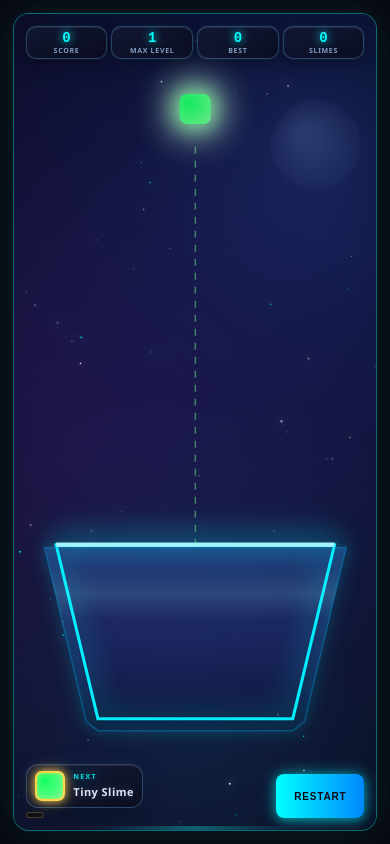
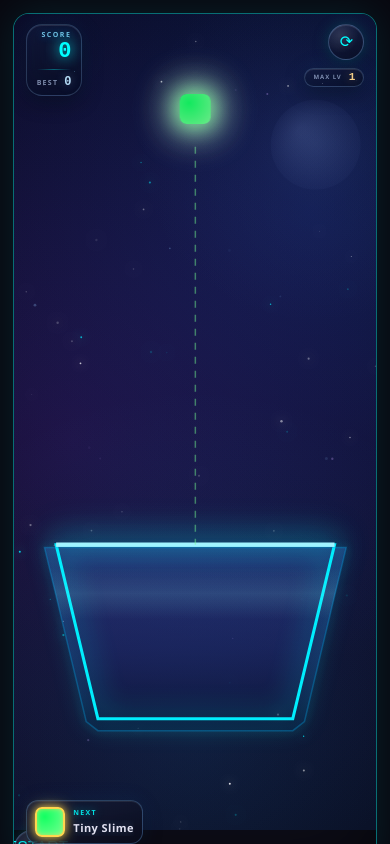
Before and after one commit to Yurashk/slime-cosmo, a website built with Vite: page index.html in a window 390 px wide. Built offline with nearby package versions, Linux system fonts and the light colour scheme.

Commit message:
Planets -10%, sci-fi glass HUD, mobile first-render fix, drop merge labels

```diff
--- a/index.html
+++ b/index.html
@@ -16,22 +16,22 @@
         <div id="drop-zone-indicator" class="drop-zone-indicator"></div>
 
         <div id="hud" class="hud">
-          <div class="hud-row">
-            <div class="hud-item">
-              <span id="score" class="hud-value">0</span>
-              <span class="hud-label">SCORE</span>
+          <div class="hud-left">
+            <div class="glass-panel score-panel">
+              <span class="score-label">SCORE</span>
+              <span id="score" class="score-value">0</span>
+              <i class="panel-line"></i>
+              <div class="best-row">
+                <span class="best-label">BEST</span>
+                <span id="high-score" class="best-value">0</span>
+              </div>
             </div>
-            <div class="hud-item">
-              <span id="max-level" class="hud-value">1</span>
-              <span class="hud-label">MAX LEVEL</span>
-            </div>
-            <div class="hud-item">
-              <span id="high-score" class="hud-value">0</span>
-              <span class="hud-label">BEST</span>
-            </div>
-            <div class="hud-item">
-              <span id="slime-count" class="hud-value">0</span>
-              <span class="hud-label">SLIMES</span>
+          </div>
+          <div class="hud-right">
+            <button id="restart-btn" class="restart-btn">⟳</button>
+            <div class="glass-panel max-panel">
+              <span class="max-label">MAX LV</span>
+              <span id="max-level" class="max-value">1</span>
             </div>
           </div>
         </div>
--- a/src/SlimeConfig.js
+++ b/src/SlimeConfig.js
@@ -168,7 +168,9 @@
 export const SLIME_CONFIGS = Array.from({ length: MAX_SLIME_LEVEL }, (_, i) => {
   const level = i + 1;
   const base = level <= BASE_CONFIGS.length ? { ...BASE_CONFIGS[i] } : makeConfig(level);
-  return { ...base, ...buildVisuals(level) };
+  const cfg = { ...base, ...buildVisuals(level) };
+  if (cfg.isPlanet) cfg.radius = Math.round(cfg.radius * 0.9);
+  return cfg;
 });
 
 export function getSlimeConfig(level) {
--- a/src/main.js
+++ b/src/main.js
@@ -22,7 +22,6 @@
 const scoreEl = document.getElementById('score');
 const maxLevelEl = document.getElementById('max-level');
 const highScoreEl = document.getElementById('high-score');
-const slimeCountEl = document.getElementById('slime-count');
 const nextSlimeDisplay = document.getElementById('next-slime-display');
 const nextSlimeHud = document.getElementById('next-slime-hud');
 const nextSlimeName = document.getElementById('next-slime-name');
@@ -95,6 +94,11 @@
 function init() {
   updateCanvasRect();
   window.addEventListener('resize', updateCanvasRect);
+  window.addEventListener('load', updateCanvasRect);
+  if (window.visualViewport) {
+    window.visualViewport.addEventListener('resize', updateCanvasRect);
+  }
+  requestAnimationFrame(updateCanvasRect);
 
   engine = Engine.create();
   engine.world.gravity.y = 0.9;
@@ -119,7 +123,12 @@
 }
 
 function updateCanvasRect() {
-  canvasRect = canvas.getBoundingClientRect();
+  const rect = canvas.getBoundingClientRect();
+  if (!rect || rect.width < 2 || rect.height < 2) {
+    requestAnimationFrame(() => setTimeout(updateCanvasRect, 16));
+    return;
+  }
+  canvasRect = rect;
   dpr = Math.min(window.devicePixelRatio || 1, 2);
   layoutScale = Math.max(0.58, Math.min(1, canvasRect.width / 640));
   canvas.width = canvasRect.width * dpr;
@@ -698,7 +707,6 @@
     color2: config.color,
     radius: config.radius * layoutScale,
     maxLevel: config.level,
-    name: config.name || null,
     time: 0,
     duration: 400,
     particles: [],
@@ -761,7 +769,6 @@
 function updateUI() {
   scoreEl.textContent = score.toLocaleString();
   maxLevelEl.textContent = maxLevelReached;
-  slimeCountEl.textContent = slimes.length;
   if (collectionLabel) {
     const cname = getCollectionName(maxLevelReached);
     collectionLabel.textContent = cname || '';
@@ -1253,19 +1260,6 @@
       ctx.shadowColor = p.color;
       ctx.shadowBlur = 8;
       ctx.fill();
-    }
-
-    if (effect.name) {
-      ctx.save();
-      const labelAlpha = effect.shockwave.alpha;
-      ctx.globalAlpha = labelAlpha * 0.95;
-      ctx.fillStyle = '#ffffff';
-      ctx.shadowColor = effect.color;
-      ctx.shadowBlur = 12;
-      ctx.font = `italic ${Math.max(14, Math.round(effect.radius * 0.42))}px "Pix Mono", "Segoe UI", system-ui, sans-serif`;
-      ctx.textAlign = 'center';
-      ctx.fillText(effect.name, effect.x, effect.y - effect.radius * effect.flash.scale - 7);
-      ctx.restore();
     }
 
     ctx.restore();
--- a/style.css
+++ b/style.css
@@ -136,52 +136,158 @@
 
 .hud {
   position: absolute;
-  top: calc(12px + env(safe-area-inset-top));
+  top: calc(10px + env(safe-area-inset-top));
   left: calc(12px + env(safe-area-inset-left));
   right: calc(12px + env(safe-area-inset-right));
   z-index: 5;
   pointer-events: none;
-}
-
-.hud-row {
   display: flex;
   justify-content: space-between;
+  align-items: flex-start;
   gap: 8px;
 }
 
-.hud-item {
+.glass-panel {
+  position: relative;
+  background:
+    radial-gradient(1px 1px at 78% 18%, rgba(255, 255, 255, 0.5), transparent 60%),
+    radial-gradient(1px 1px at 88% 66%, rgba(140, 220, 255, 0.55), transparent 60%),
+    radial-gradient(1px 1px at 30% 86%, rgba(255, 255, 255, 0.35), transparent 60%),
+    linear-gradient(160deg, rgba(22, 30, 64, 0.6), rgba(9, 11, 28, 0.66));
+  border: 1px solid rgba(140, 200, 255, 0.22);
+  border-radius: 16px;
+  box-shadow:
+    inset 0 1px 0 rgba(255, 255, 255, 0.1),
+    inset 0 -8px 18px rgba(0, 20, 60, 0.25),
+    0 6px 20px rgba(0, 0, 0, 0.45),
+    0 0 22px rgba(60, 150, 255, 0.12);
+  backdrop-filter: blur(10px);
+}
+
+.score-panel {
   display: flex;
   flex-direction: column;
-  align-items: center;
-  gap: 2px;
-  padding: 6px 10px;
-  background: linear-gradient(160deg, rgba(20, 26, 52, 0.72), rgba(10, 12, 28, 0.82));
-  border: 1px solid rgba(120, 190, 255, 0.28);
-  border-radius: 10px;
-  box-shadow:
-    0 0 0 1px rgba(0, 255, 255, 0.05),
-    inset 0 1px 0 rgba(255, 255, 255, 0.08),
-    0 4px 14px rgba(0, 0, 0, 0.35);
-  backdrop-filter: blur(8px);
-  min-width: 70px;
-  flex: 1;
+  align-items: flex-end;
+  padding: 8px 14px 9px;
 }
 
-.hud-value {
-  font-size: clamp(16px, 3vw, 22px);
+.score-label {
+  align-self: flex-end;
+  font-size: clamp(7px, 1.2vw, 9px);
   font-weight: 700;
+  letter-spacing: 0.22em;
+  text-transform: uppercase;
+  color: rgba(130, 220, 255, 0.85);
+  text-shadow: 0 0 8px rgba(0, 200, 255, 0.45);
+  line-height: 1;
+  margin-bottom: 3px;
+}
+
+.score-value {
+  font-size: clamp(22px, 4.5vw, 32px);
+  font-weight: 800;
   font-family: 'Courier New', monospace;
   color: var(--neon-cyan);
-  text-shadow: 0 0 10px var(--neon-cyan);
+  text-shadow: 0 0 14px var(--neon-cyan), 0 0 40px rgba(0, 255, 255, 0.4);
   line-height: 1;
 }
 
-.hud-label {
+.panel-line {
+  display: block;
+  height: 1px;
+  width: 100%;
+  margin: 6px 0;
+  background: linear-gradient(90deg, transparent, rgba(0, 255, 255, 0.35), transparent);
+}
+
+.best-row {
+  display: flex;
+  align-items: baseline;
+  justify-content: flex-end;
+  gap: 6px;
+}
+
+.best-label {
   font-size: clamp(7px, 1.2vw, 9px);
-  font-weight: 600;
-  letter-spacing: 0.1em;
+  font-weight: 700;
+  letter-spacing: 0.18em;
   text-transform: uppercase;
-  color: rgba(170, 200, 240, 0.75);
+  color: rgba(200, 220, 255, 0.6);
+}
+
+.best-value {
+  font-size: clamp(12px, 2.2vw, 16px);
+  font-weight: 700;
+  font-family: 'Courier New', monospace;
+  color: rgba(190, 230, 255, 0.95);
+  text-shadow: 0 0 10px rgba(140, 200, 255, 0.4);
+  line-height: 1;
+}
+
+.hud-right {
+  display: flex;
+  flex-direction: column;
+  align-items: flex-end;
+  gap: 8px;
+}
+
+.restart-btn {
+  pointer-events: auto;
+  width: 40px;
+  height: 40px;
+  border-radius: 50%;
+  display: flex;
+  align-items: center;
+  justify-content: center;
+  font-size: 18px;
+  color: var(--neon-cyan);
+  background:
+    radial-gradient(circle at 34% 30%, rgba(255, 255, 255, 0.12), transparent 55%),
+    linear-gradient(160deg, rgba(24, 34, 72, 0.66), rgba(9, 11, 28, 0.7));
+  border: 1px solid rgba(140, 200, 255, 0.3);
+  box-shadow:
+    inset 0 1px 0 rgba(255, 255, 255, 0.1),
+    0 0 14px rgba(0, 255, 255, 0.18),
+    0 4px 16px rgba(0, 0, 0, 0.4);
+  backdrop-filter: blur(10px);
+  cursor: pointer;
+  transition: all 0.2s ease;
+}
+
+.restart-btn:hover {
+  transform: translateY(-1px) rotate(90deg);
+  box-shadow:
+    inset 0 1px 0 rgba(255, 255, 255, 0.14),
+    0 0 22px rgba(0, 255, 255, 0.35),
+    0 6px 20px rgba(0, 0, 0, 0.45);
+}
+
+.restart-btn:active {
+  transform: rotate(180deg) scale(0.94);
+}
+
+.max-panel {
+  display: flex;
+  align-items: center;
+  gap: 7px;
+  padding: 4px 10px;
+  border-radius: 999px;
+}
+
+.max-label {
+  font-size: clamp(6px, 1.1vw, 8px);
+  font-weight: 700;
+  letter-spacing: 0.16em;
+  text-transform: uppercase;
+  color: rgba(200, 220, 255, 0.6);
+}
+
+.max-value {
+  font-size: clamp(11px, 2vw, 14px);
+  font-weight: 700;
+  font-family: 'Courier New', monospace;
+  color: rgba(255, 215, 140, 0.95);
+  text-shadow: 0 0 10px rgba(255, 190, 80, 0.45);
   line-height: 1;
 }
 
@@ -270,38 +376,6 @@
     inset 0 0 4px rgba(255, 213, 78, 0.6);
 }
 
-.restart-btn {
-  position: absolute;
-  bottom: calc(12px + env(safe-area-inset-bottom));
-  right: calc(12px + env(safe-area-inset-right));
-  padding: 10px 18px;
-  font-size: clamp(10px, 1.5vw, 12px);
-  font-weight: 700;
-  letter-spacing: 0.08em;
-  text-transform: uppercase;
-  color: var(--bg-primary);
-  background: linear-gradient(90deg, var(--neon-cyan), var(--neon-blue));
-  border: none;
-  border-radius: 8px;
-  cursor: pointer;
-  z-index: 5;
-  box-shadow:
-    0 0 15px rgba(0, 255, 255, 0.5),
-    0 3px 10px rgba(0, 255, 255, 0.3);
-  transition: all 0.2s ease;
-}
-
-.restart-btn:hover {
-  transform: translateY(-2px);
-  box-shadow:
-    0 0 25px rgba(0, 255, 255, 0.7),
-    0 5px 15px rgba(0, 255, 255, 0.4);
-}
-
-.restart-btn:active {
-  transform: translateY(0);
-}
-
 .overlay {
   position: fixed;
   inset: 0;
@@ -373,19 +447,16 @@
 }
 
 @media (max-width: 480px) {
-  .hud-row {
-    gap: 4px;
-  }
-  .hud-item {
-    padding: 4px 6px;
-    min-width: 55px;
-  }
-  .hud-value {
-    font-size: 14px;
+  .score-panel {
+    padding: 6px 10px 7px;
   }
   .restart-btn {
-    min-height: 44px;
-    padding: 10px 18px;
+    width: 36px;
+    height: 36px;
+    font-size: 16px;
+  }
+  .max-panel {
+    padding: 3px 8px;
   }
   .next-name {
     max-width: 140px;
@@ -407,15 +478,17 @@
   .game-main {
     padding: 4px;
   }
-  .hud-item {
-    padding: 3px 5px;
-    min-width: 48px;
+  .score-panel {
+    padding: 4px 8px 5px;
   }
-  .hud-value {
-    font-size: 12px;
+  .score-value {
+    font-size: 20px;
   }
-  .hud-label {
-    font-size: 6px;
+  .panel-line {
+    margin: 4px 0;
+  }
+  .max-panel {
+    display: none;
   }
   .next-slime-display {
     width: 30px;
@@ -429,8 +502,9 @@
     gap: 6px;
   }
   .restart-btn {
-    padding: 6px 12px;
-    font-size: 10px;
+    width: 32px;
+    height: 32px;
+    font-size: 14px;
   }
 }
 
```
